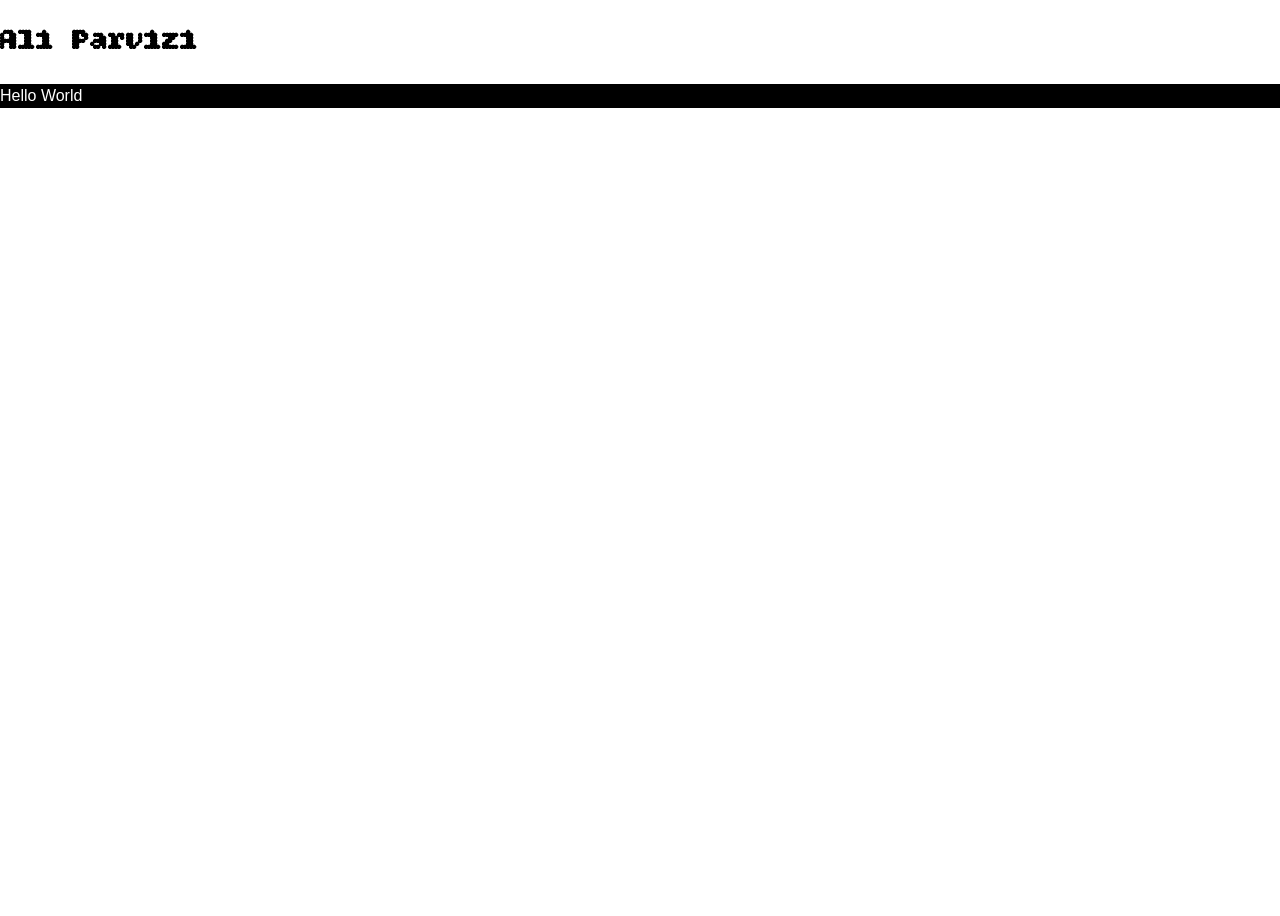
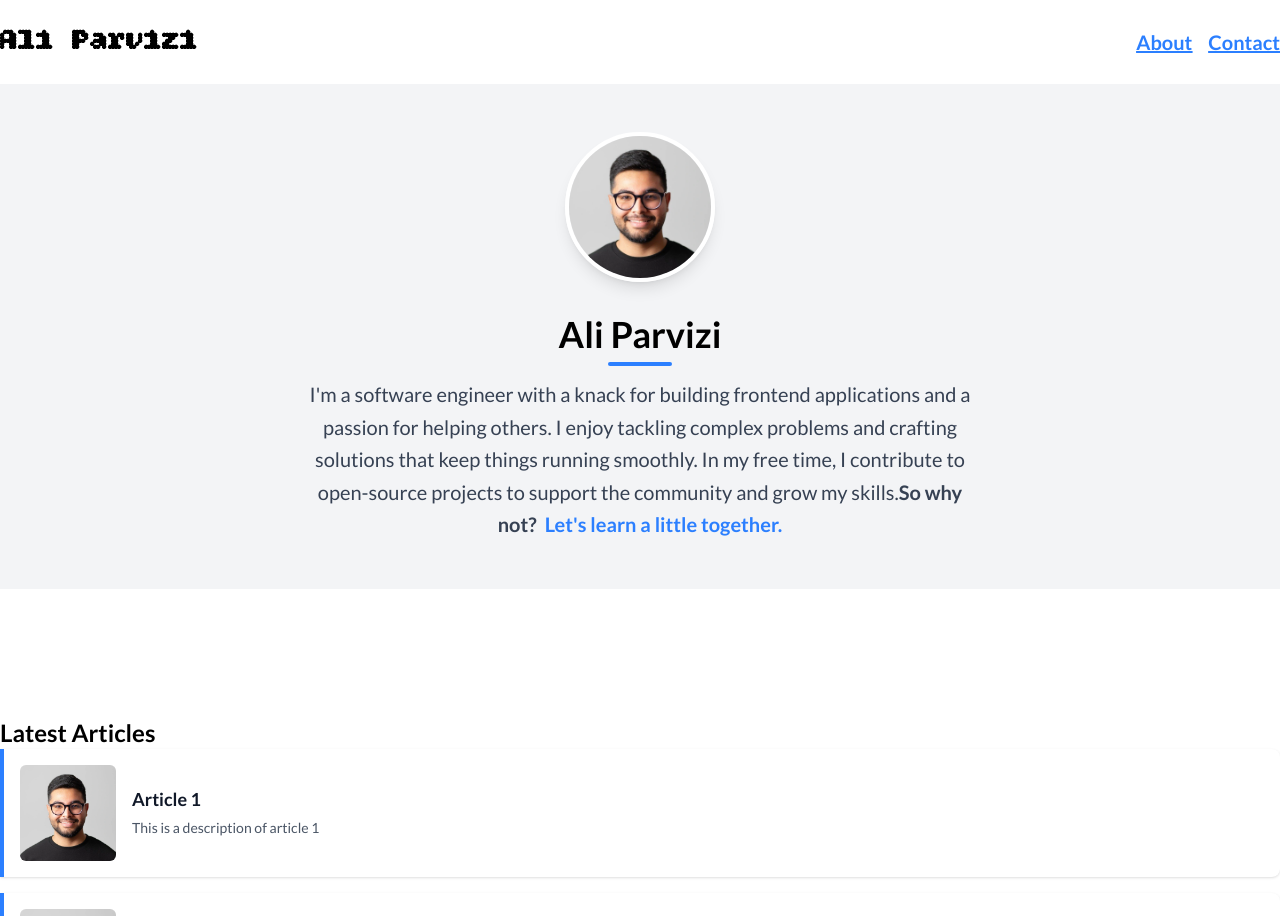
Before and after one commit to mrpvi/f-aliparvizi-ir, a Next.js app: page / in a window 1280 px wide. Shown: the top 916 px of the page. Before the commit the page ends 800 px from the top, so only its background shows below. Built offline with nearby package versions, Linux system fonts and the light colour scheme.

Commit message:
feat: add article preview component

```diff
--- a/src/app/page.tsx
+++ b/src/app/page.tsx
@@ -1,7 +1,21 @@
+import Hero from "@/components/Hero";
+import ArticlePreview from "@/components/shared/molecules/ArticlePreview";
+
 export default function Home() {
   return (
-    <div className="bg-black text-white">
-      <h1>Hello World</h1>
-    </div>
+    <main>
+        <Hero />
+
+        <section className="my-32">
+          <div className="container mx-auto">
+            <h2 className="text-2xl font-bold">Latest Articles</h2>
+            <div className="flex flex-col gap-4">
+              <ArticlePreview title="Article 1" description="This is a description of article 1" imageUrl="/images/profile.webp" imageAlt="Article 1" />
+              <ArticlePreview title="Article 2" description="This is a description of article 2" imageUrl="/images/profile.webp" imageAlt="Article 2" />
+              <ArticlePreview title="Article 3" description="This is a description of article 3" imageUrl="/images/profile.webp" imageAlt="Article 3" />
+            </div>
+          </div>
+        </section>
+    </main>
   );
 }
--- /dev/null
+++ b/src/components/Hero/index.tsx
@@ -0,0 +1,28 @@
+import Image from "next/image";
+
+export default function Hero() {
+    return (
+        <section className="bg-gray-100 py-12">
+            <div className="container mx-auto flex flex-col items-center justify-center gap-8">
+                <Image
+                    src="/images/profile.webp"
+                    alt="Hero"
+                    width={150}
+                    height={150}
+                    className="rounded-full shadow-lg border-4 border-white"
+                />
+                <div className="flex flex-col items-center gap-3">
+                    <h1 className="text-4xl font-bold text-center relative">
+                        Ali Parvizi
+                        <span className="block w-16 h-1 bg-blue-500 mx-auto mt-2 rounded"></span>
+                    </h1>
+                    <p className="text-xl text-center text-gray-700 max-w-2xl leading-relaxed">
+                        I'm a software engineer with a knack for building frontend applications and a passion for helping others. I enjoy tackling complex problems and crafting solutions that keep things running smoothly. In my free time, I contribute to open-source projects to support the community and grow my skills.
+                        <span className="font-bold me-2">So why not?</span>
+                        <span className="font-bold text-blue-500">Let's learn a little together.</span>
+                    </p>
+                </div>
+            </div>
+        </section>
+    );
+}
--- /dev/null
+++ b/src/components/shared/molecules/ArticlePreview/index.tsx
@@ -0,0 +1,28 @@
+import Image from "next/image";
+
+interface ArticlePreviewProps {
+    title: string;
+    description: string;
+    imageUrl: string;
+    imageAlt: string;
+}
+
+export default function ArticlePreview({ title, description, imageUrl, imageAlt }: ArticlePreviewProps) {
+    return (
+        <article className="flex gap-4 p-4 border-l-4 border-blue-500 bg-white rounded-lg rounded-l-none shadow-sm hover:shadow-md transition-shadow items-center">
+            <div className="flex-shrink-0">
+                <Image
+                    src={imageUrl}
+                    alt={imageAlt}
+                    width={96}
+                    height={72}
+                    className="rounded-md object-cover"
+                />
+            </div>
+            <div className="flex flex-col gap-1">
+                <h3 className="text-lg font-bold text-gray-900 hover:text-blue-500 transition-colors">{title}</h3>
+                <p className="text-gray-600 text-sm leading-relaxed">{description}</p>
+            </div>
+        </article>
+    );
+}
--- a/src/components/shared/organisms/Header/index.tsx
+++ b/src/components/shared/organisms/Header/index.tsx
@@ -4,9 +4,17 @@ export default function Header() {
     return (
         <header>
             <div className="container mx-auto my-6">
+                <div className="flex items-center justify-between">
                     <Link href="/">
                         <h1 className="text-3xl font-bold font-bitcount">Ali Parvizi</h1>
                     </Link>
+
+                    <div className="flex items-center gap-4 text-xl text-blue-500 font-bold underline">
+                        <Link href="/about">About</Link>
+                        <Link href="/contact">Contact</Link>
+                    </div>
+                </div>
+
             </div>
         </header>
     );
--- a/src/styles/globals.css
+++ b/src/styles/globals.css
@@ -4,5 +4,5 @@
 body {
   background: var(--background);
   color: var(--foreground);
-  font-family: Arial, Helvetica, sans-serif;
+  font-family: var(--font-lato);
 }
```
Also changed, not shown: public/images/profile.webp (added). Lines whose indentation alone changed are shown as unchanged.
